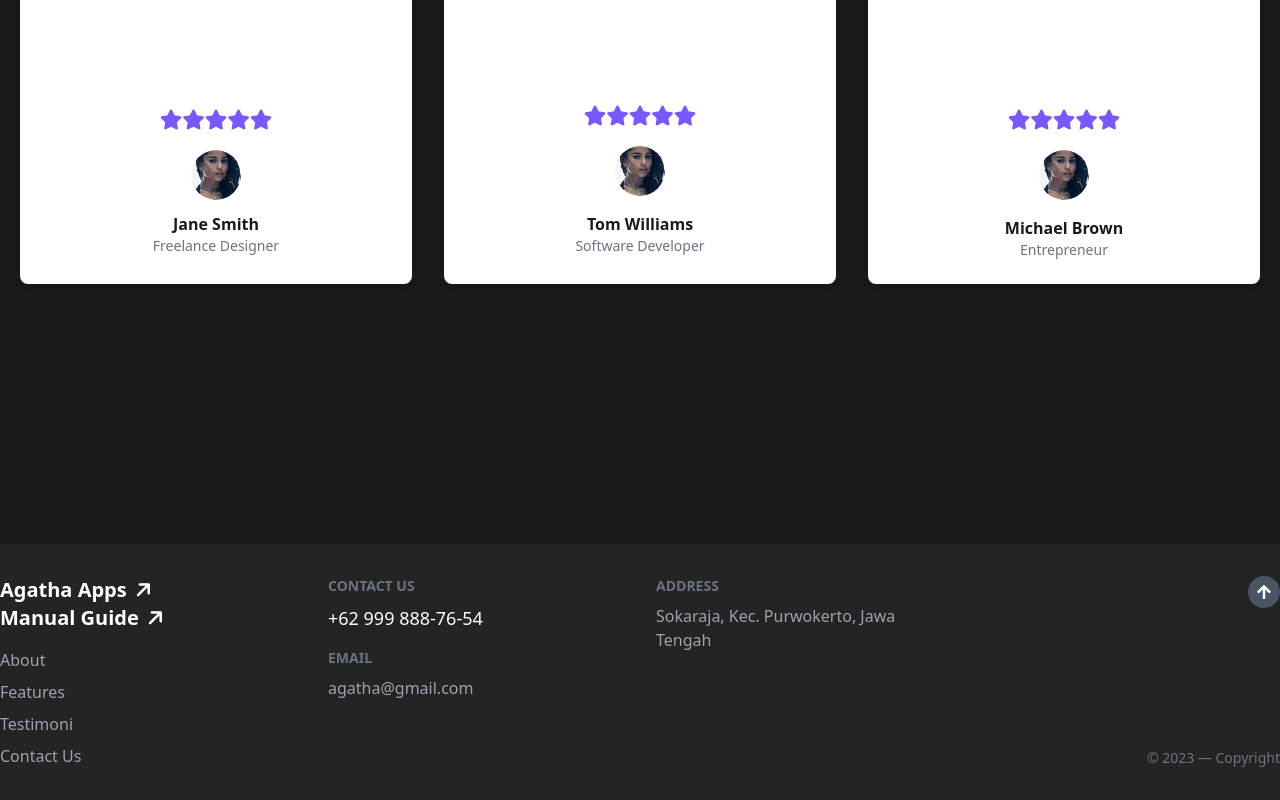
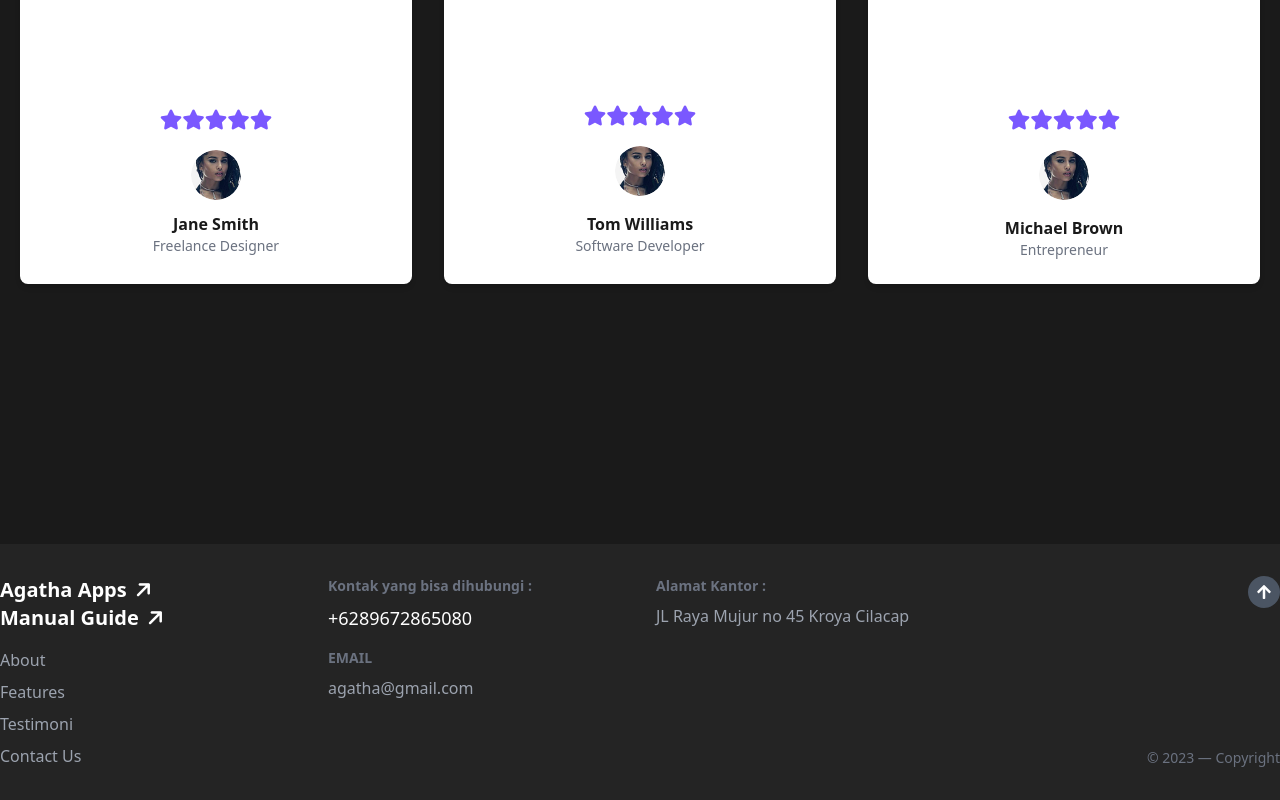
Before and after one commit to BagasStj/compro-agatha, a Next.js app: page / in a window 1280 px wide. Shown: the part 4372-5172 px from the top of the page. Built offline with nearby package versions, Linux system fonts and the light colour scheme.

Commit message:
update footer

```diff
--- a/app/page.jsx
+++ b/app/page.jsx
@@ -302,16 +302,16 @@ export default function Home() {
         </div>
 
         <div className="col-span-1">
-          <h3 className="text-sm font-semibold text-gray-500">CONTACT US</h3>
-          <p className="mt-2 text-lg">+62 999 888-76-54</p>
+          <h3 className="text-sm font-semibold text-gray-500">Kontak yang bisa dihubungi : </h3>
+          <p className="mt-2 text-lg">+6289672865080</p>
           <h3 className="mt-4 text-sm font-semibold text-gray-500">EMAIL</h3>
           <p className="mt-2 text-gray-400">agatha@gmail.com</p>
         </div>
 
         <div className="col-span-1">
-          <h3 className="text-sm font-semibold text-gray-500">ADDRESS</h3>
+          <h3 className="text-sm font-semibold text-gray-500">Alamat Kantor : </h3>
           <p className="mt-2 text-gray-400">
-            Sokaraja, Kec. Purwokerto, Jawa Tengah
+           JL Raya Mujur no 45 Kroya Cilacap
           </p>
         </div>
 
```
